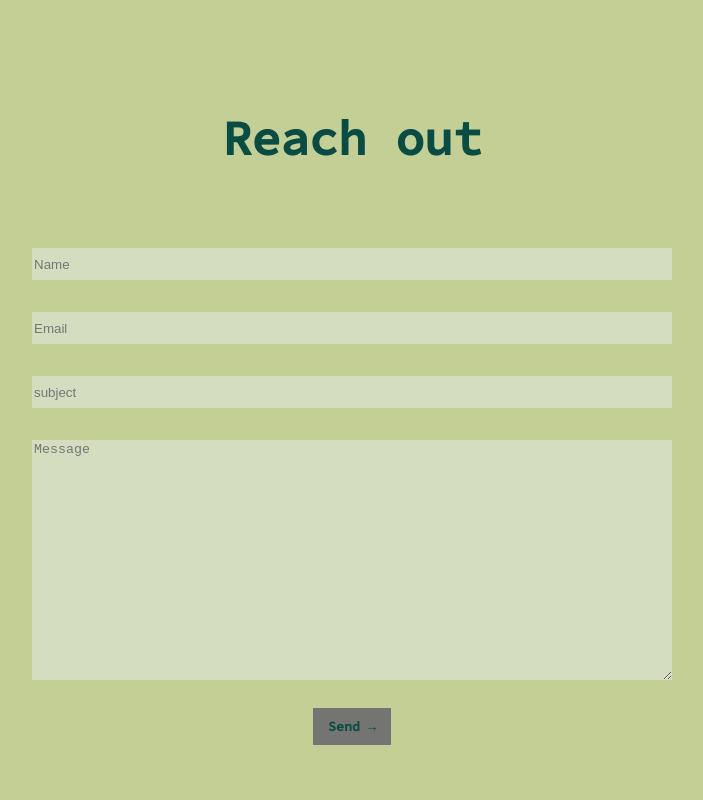
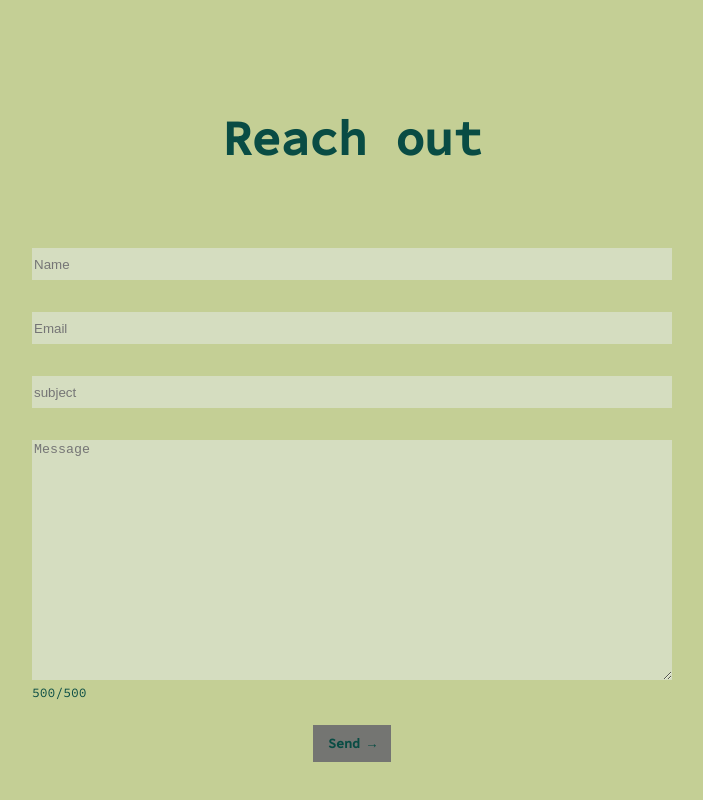
Before and after one commit to Chrisdocs/nextport, a Next.js app: page / in a window 1280 px wide. Shown: the part 3177-3977 px from the top of the page, without its empty margins (288-991 px from the left). Built offline with nearby package versions, Linux system fonts and the light colour scheme; a web font is replaced by a local one.

Commit message:
email regex verification and message text limit with display

```diff
--- a/components/Contact.jsx
+++ b/components/Contact.jsx
@@ -12,34 +12,39 @@ export default function Contact() {
 
   const handleSubmit = (e) => {
     e.preventDefault();
-		console.log('Sending...')
+    console.log("Sending...");
 
     let data = {
       name,
       email,
       subject,
-			message
-		}
+      message,
+    };
 
-		fetch('api/contact', {
-			method: 'POST',
+    fetch("api/contact", {
+      method: "POST",
       headers: {
-				'Accept': 'application/json, text/plain, */*',
-				'Content-type': 'application/json'
+        Accept: "application/json, text/plain, */*",
+        "Content-type": "application/json",
       },
-			body: JSON.stringify(data)
+      body: JSON.stringify(data),
     }).then((res) => {
-			console.log('Response received')
+      console.log("Response received");
 
       if (res.status === 200) {
-				console.log('Success!')
-				setSubmitted(true)
-				setName('')
-				setEmail('')
-				setMessage('')
+        console.log("Success!");
+        setSubmitted(true);
+        setName("");
+        setEmail("");
+        setMessage("");
       }
-		})
-	}
+    });
+  };
+
+  const regex =
+    /(?:[a-z0-9!#$%&'*+/=?^_`{|}~-]+(?:\.[a-z0-9!#$%&'*+/=?^_`{|}~-]+)*|"(?:[\x01-\x08\x0b\x0c\x0e-\x1f\x21\x23-\x5b\x5d-\x7f]|\\[\x01-\x09\x0b\x0c\x0e-\x7f])*")@(?:(?:[a-z0-9](?:[a-z0-9-]*[a-z0-9])?\.)+[a-z0-9](?:[a-z0-9-]*[a-z0-9])?|\[(?:(?:(2(5[0-5]|[0-4][0-9])|1[0-9][0-9]|[1-9]?[0-9]))\.){3}(?:(2(5[0-5]|[0-4][0-9])|1[0-9][0-9]|[1-9]?[0-9])|[a-z0-9-]*[a-z0-9]:(?:[\x01-\x08\x0b\x0c\x0e-\x1f\x21-\x5a\x53-\x7f]|\\[\x01-\x09\x0b\x0c\x0e-\x7f])+)\])/;
+
+  const messageCharactersWatch = 500 - message.length;
 
   return (
     <div>
@@ -54,7 +59,7 @@ export default function Contact() {
               className={styles.formInput}
               placeholder="Name"
               onChange={(e) => {
-							setName(e.target.value)
+                setName(e.target.value);
               }}
             />
           </label>
@@ -67,7 +72,7 @@ export default function Contact() {
               name="email"
               placeholder="Email"
               onChange={(e) => {
-								setEmail(e.target.value)
+                setEmail(e.target.value);
               }}
             />
           </label>
@@ -80,7 +85,7 @@ export default function Contact() {
               name="subject"
               placeholder="subject"
               onChange={(e) => {
-								setSubject(e.target.value)
+                setSubject(e.target.value);
               }}
             />
           </label>
@@ -93,17 +98,20 @@ export default function Contact() {
             maxLength="500"
             type="text"
             onChange={(e) => {
-							setMessage(e.target.value)
+              setMessage(e.target.value);
             }}
           />
           <br />
+          <p className={styles.charCount}>{messageCharactersWatch}/500</p>
 
           <div className={styles.submitDiv}>
             <button
               className={styles.submitBtn}
               type="submit"
               onClick={(e) => {
-							handleSubmit(e)
+                email.match(regex)
+                  ? handleSubmit(e)
+                  : console.log("email not valid");
               }}
             >
               Send →
--- a/styles/Home.module.scss
+++ b/styles/Home.module.scss
@@ -322,6 +322,13 @@
 		color: $primary-txt;
 	}
 
+	.charCount {
+		font-family: $font-primary;
+		color: $primary-txt;
+		font-size: small;
+		margin: 0;
+	}
+
 	.formInput:focus, .formMessage:focus {
 		outline: none !important;
 		border: 1px solid $primary-hover;
```
Lines whose indentation alone changed are shown as unchanged.
